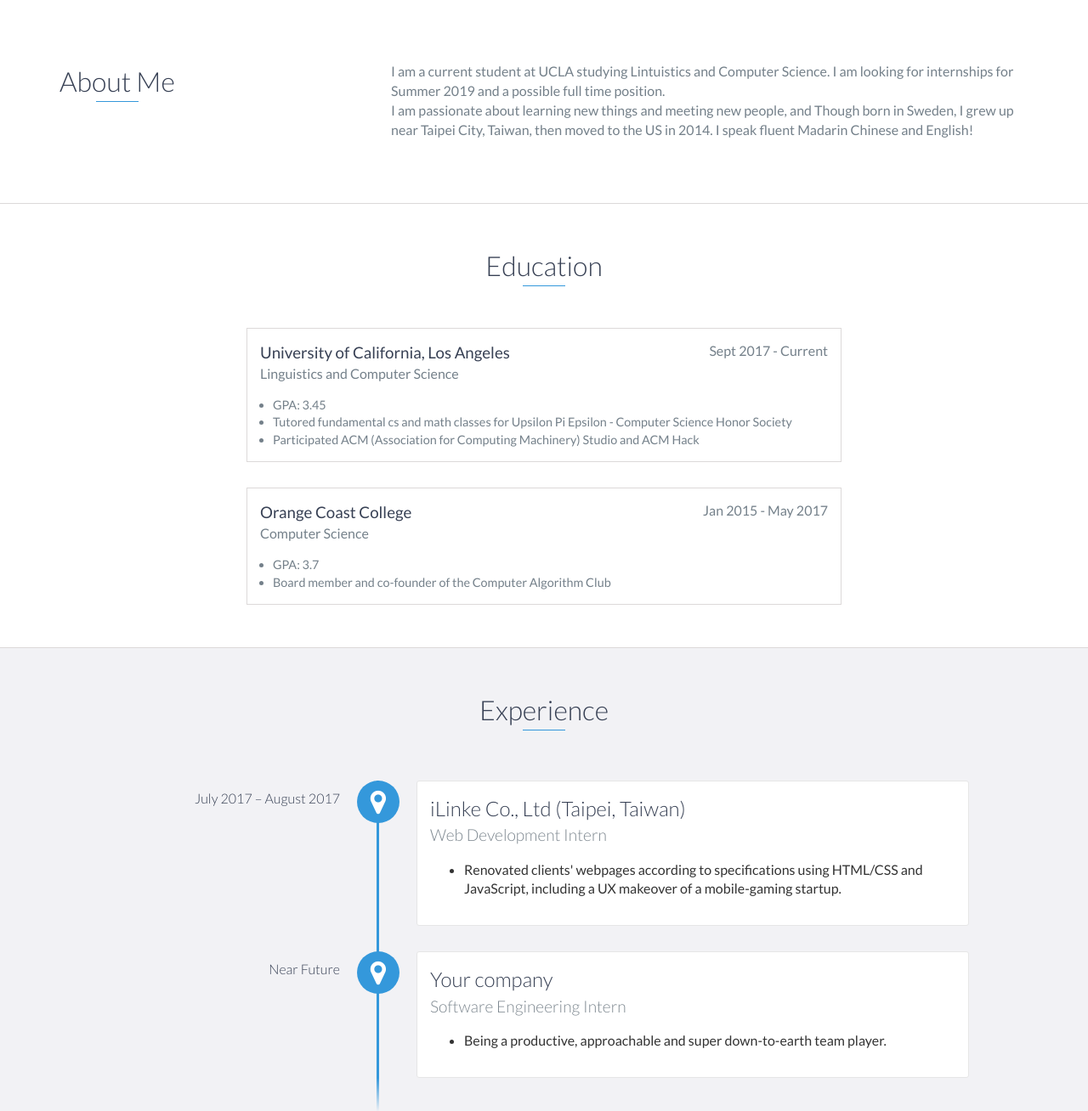
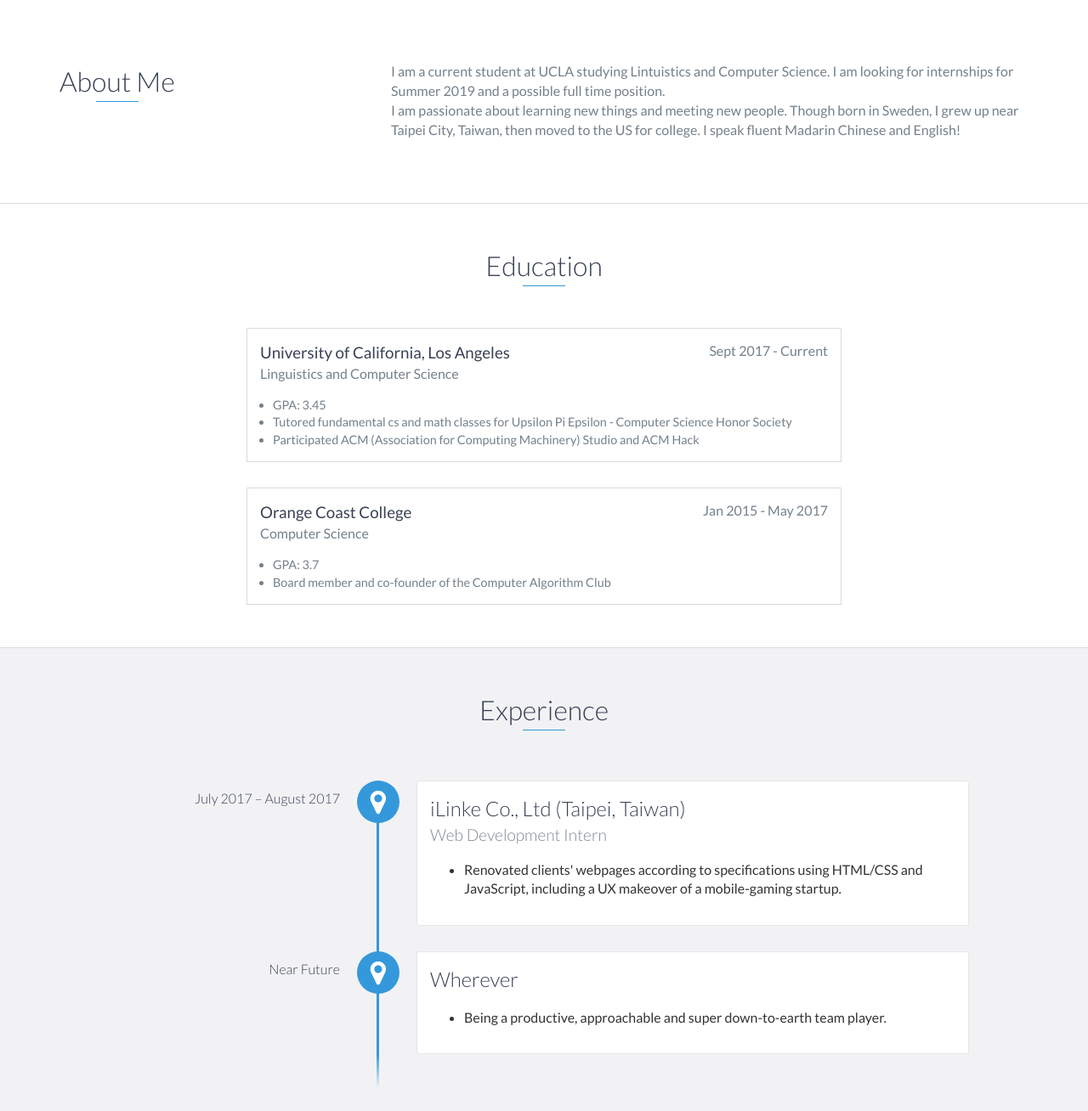
Before and after one commit to goldenogs/goldenogs.github.io, a website: page index.html in a window 1280 px wide. Shown: the part 802-2110 px from the top of the page at 85% size. Drawn offline with nearby package versions, Linux system fonts and the light colour scheme.

Commit message:
bug fixes

```diff
--- a/index.html
+++ b/index.html
@@ -78,8 +78,8 @@
                         I am looking for internships for Summer 2019 and a possible full time position.
                     </p>
                     <p>
-                        I am passionate about learning new things and meeting new people, and
-                        Though born in Sweden, I grew up near Taipei City, Taiwan, then moved to the US in 2014.
+                        I am passionate about learning new things and meeting new people.
+                        Though born in Sweden, I grew up near Taipei City, Taiwan, then moved to the US for college.
                         I speak fluent Madarin Chinese and English!
                     </p>
                 </div>
@@ -138,8 +138,8 @@
                 </ul>
             </div>
             <div data-date="Near Future">
-                    <h3>Your company</h3>
-                    <h4>Software Engineering Intern</h4>
+                    <h3>Wherever</h3>
+                    <!-- <h4>Software Intern</h4> -->
                     <ul>
                         <li>
                             Being a productive, approachable and super down-to-earth team player.
@@ -270,14 +270,14 @@
     <div id="skills">
         <h2 class="heading">Skills</h2>
         <ul>
+            <li>C++</li>
             <li>JavaScript</li>
             <li>Python</li>
-            <li>OCaml</li>
-            <li>Prolog</li>
             <li>React</li>
             <li>Java</li>
             <li>C</li>
-            <li>C++</li>
+            <li>OCaml</li>
+            <li>Prolog</li>
         </ul>
     </div>
     <!-- End #skills -->
@@ -302,11 +302,11 @@
     <footer>
         <div class="container">
             <div class="row">
-                <div class="col-sm-5 copyright">
+                <!-- <div class="col-sm-5 copyright">
                     <p>
                         Copyright &copy; 2018 GOLDEN HSU
                     </p>
-                </div>
+                </div> -->
                 <div class="col-sm-2 top">
                     <span id="to-top">
                         <i class="fa fa-chevron-up" aria-hidden="true"></i>
```
